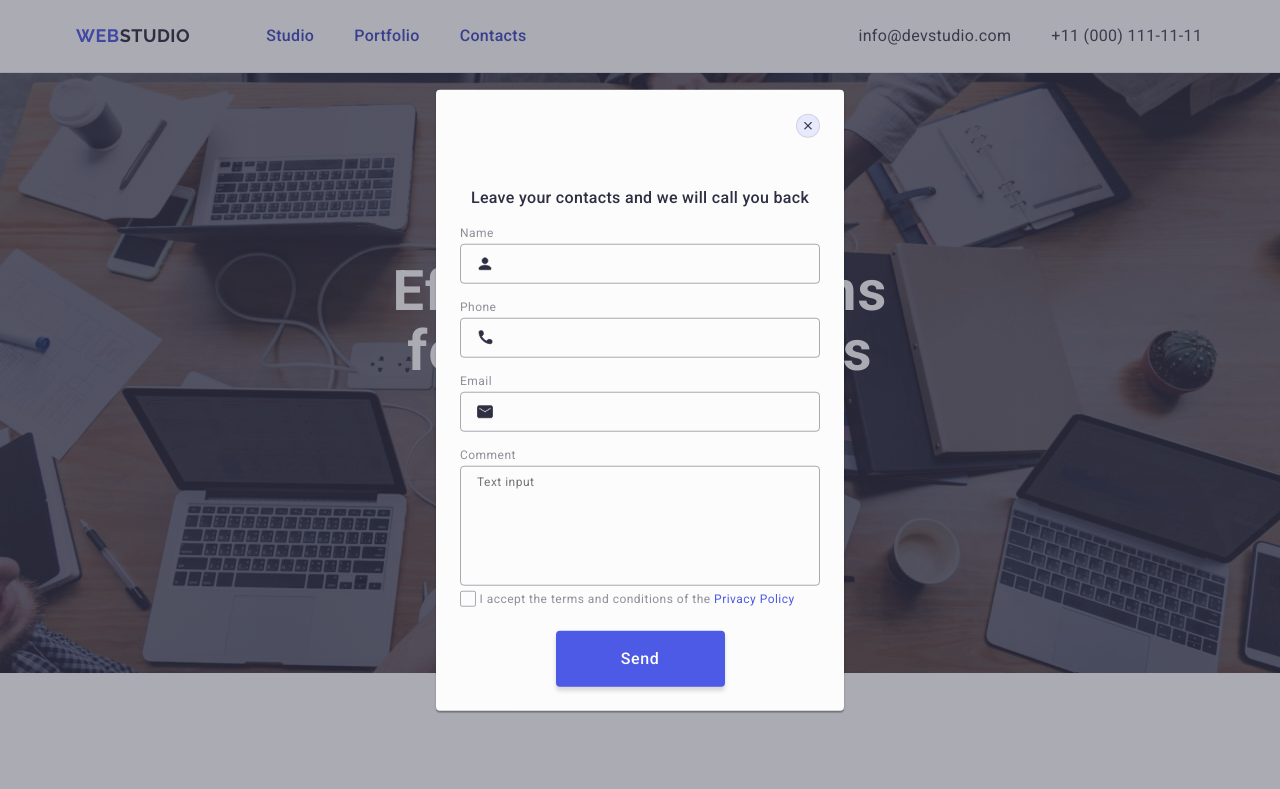
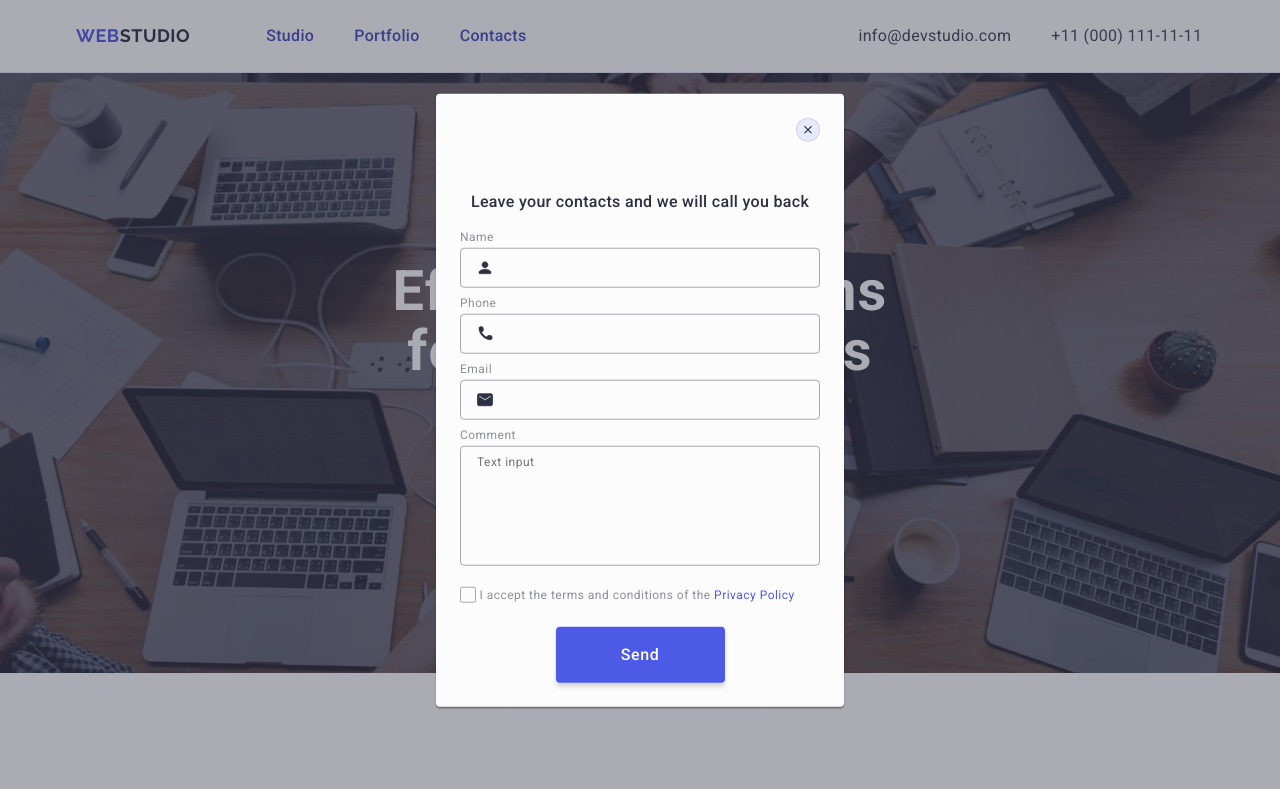
Before and after one commit to dkaliazin/goit-markup-hw-05, a plain HTML site: page index.html in a window 1280 px wide. Shown: the top 789 px of the page. Drawn offline with nearby package versions, Linux system fonts and the light colour scheme.

Commit message:
4th div in modal

```diff
--- a/css/styles.css
+++ b/css/styles.css
@@ -723,7 +723,7 @@ p {
 .modal-wrapper {
   margin-bottom: 8px;
 }
-.modal-wrapper {
+.modal-wrapper-end {
   margin-bottom: 16px;
 }
 .modal-form-icon {
```
